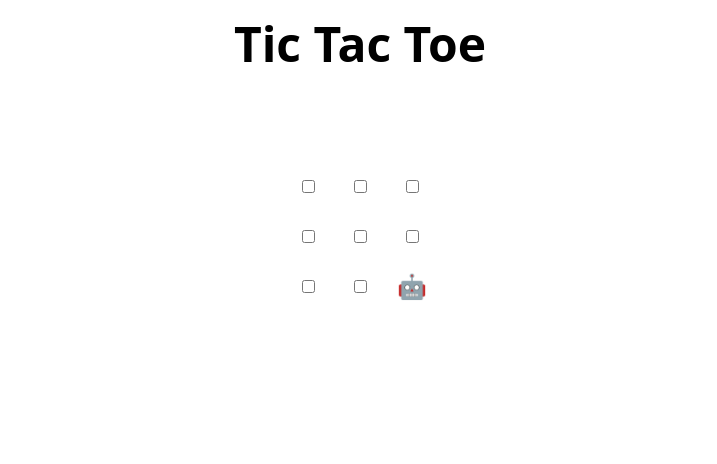
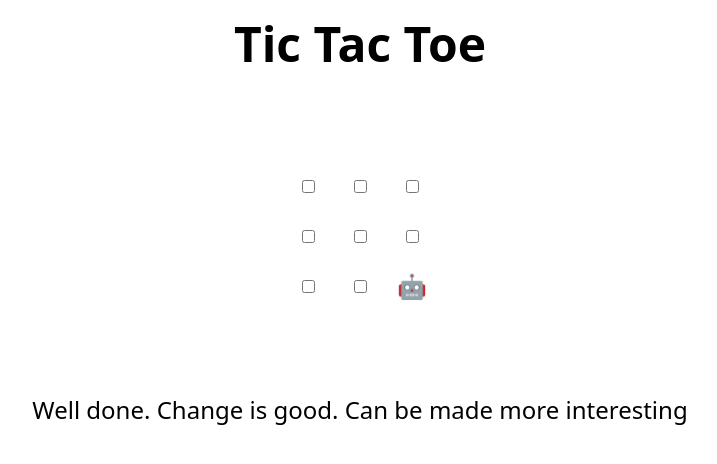
Before and after one commit to ShravyaD-coder/skills-review-pull-requests, a plain HTML site: page index.html in a window 1280 px wide. Shown: the whole page, without its empty margins (280-997 px from the left). Drawn offline with Linux system fonts and the light colour scheme.

Commit message:
Update index.html

```diff
--- a/index.html
+++ b/index.html
@@ -48,7 +48,7 @@
 </table>
 
 <h2 hidden>Game over, refresh to play again 🧑‍💻 🤖!</h2>
-
+Well done. Change is good. Can be made more interesting
 <script>
   // Initialization
   const boxes = Array.from(document.querySelectorAll("td"));
```
